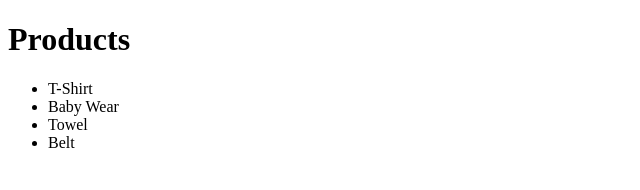
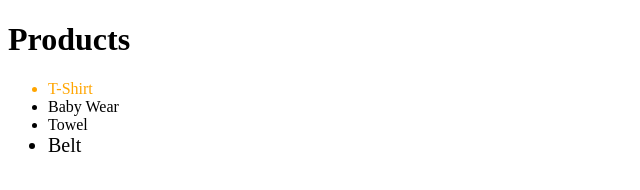
Before and after one commit to sfrodd/GIT_Project, a plain HTML site: page Pages/Product.html in a window 1280 px wide. Shown: the full height of the page, 0-640 px from the left. Drawn offline with Linux system fonts and the light colour scheme.

Commit message:
Color and Font Changed

```diff
--- a/Pages/Product.html
+++ b/Pages/Product.html
@@ -9,10 +9,10 @@
 <body>
     <h1>Products</h1>
     <ul>
-        <li>T-Shirt</li>
+        <li style="Color:orange">T-Shirt</li>
         <li>Baby Wear</li>
         <li>Towel</li>
-        <li>Belt</li>
+        <li style="font-size:20px">Belt</li>
     </ul>
 </body>
 </html>
```
